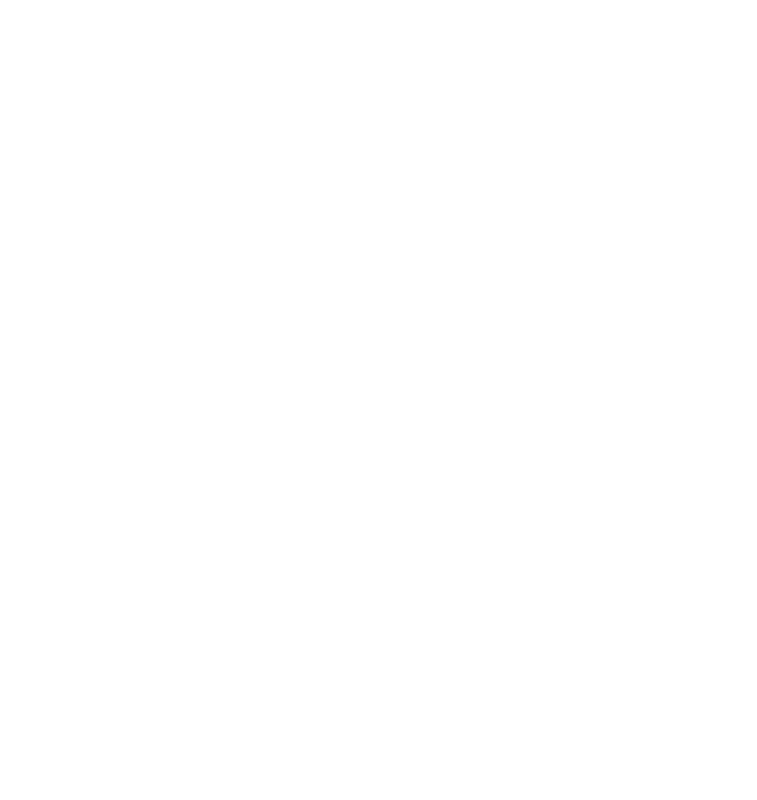
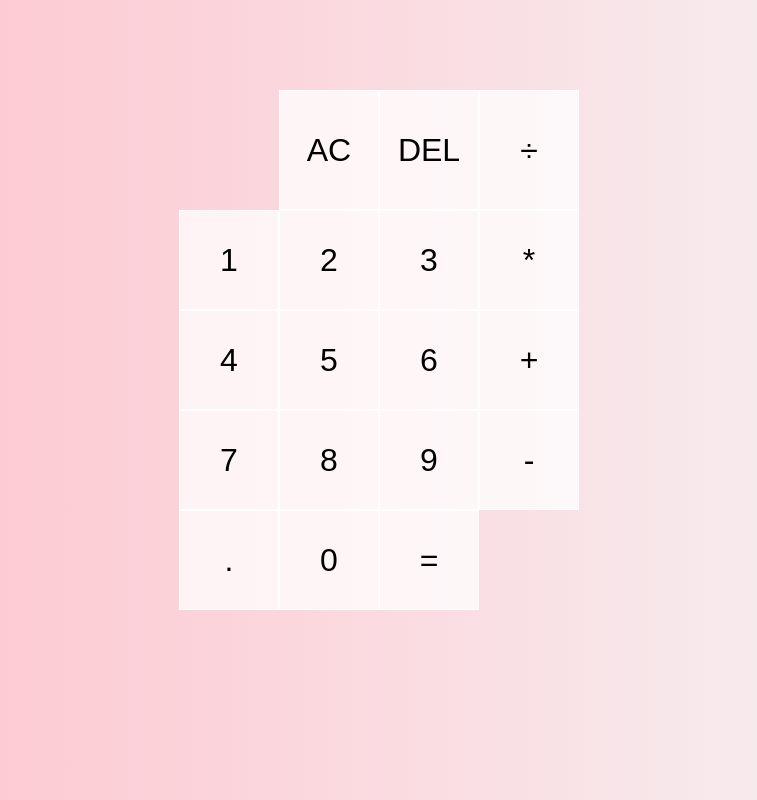
Before and after one commit to ex4ca/calculator, a plain HTML site: page index.html in a window 1280 px wide. Shown: the whole page, without its empty margins (261-1018 px from the left). Drawn offline with Linux system fonts and the light colour scheme.

Commit message:
adding buttons and stylling

```diff
--- a/index.html
+++ b/index.html
@@ -7,6 +7,29 @@
     <script src="script.js"></script>
 </head>
 <body>
-    <div class="calculator-grid"></div>
+    <div class="calculator-grid">
+        <div class="output">
+            <div class="previous-operand"></div>
+            <div class="current-operand"></div>
+        </div>
+        <button class="span-two">AC</button>
+        <button>DEL</button>
+        <button>÷</button>
+        <button>1</button>
+        <button>2</button>
+        <button>3</button>
+        <button>*</button>
+        <button>4</button>
+        <button>5</button>
+        <button>6</button>
+        <button>+</button>
+        <button>7</button>
+        <button>8</button>
+        <button>9</button>
+        <button>-</button>
+        <button>.</button>
+        <button>0</button>
+        <button class="span-two">=</button>
+    </div>
 </body>
 </html>
--- a/styles.css
+++ b/styles.css
@@ -0,0 +1,32 @@
+*, *::before, *::after {
+    box-sizing: border-box;
+    font-family: "Agency FB", sans-serif;
+    font-weight: normal;
+}
+
+body {
+    padding: 0;
+    margin: 0;
+    background: linear-gradient(to right, pink, whitesmoke);
+}
+
+.calculator-grid {
+    display: grid;
+    justify-content: center;
+    align-content: center;
+    min-height: 100vh;
+    grid-template-columns: repeat(4, 100px);
+    grid-template-rows: minmax(120px, auto) repeat(5, 100px);
+}
+
+.calculator-grid > button {
+    cursor: pointer;
+    font-size: 2rem;
+    border: 1px solid white;
+    outline: none;
+    background-color: rgba(255, 255, 255, .75);
+}
+
+.calculator-grid > button:hover {
+    background-color: rgba(255, 255, 255, .90);
+}
```
